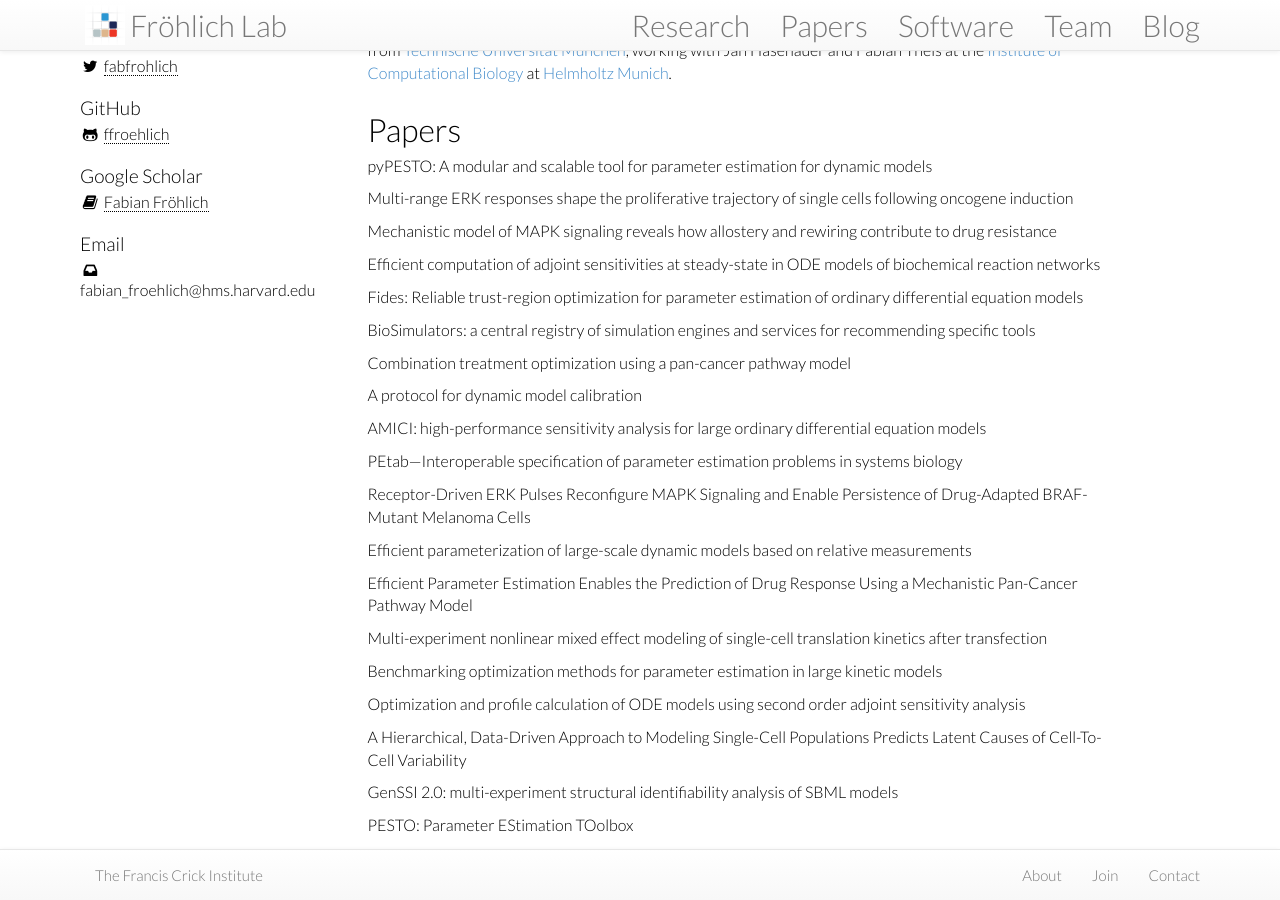
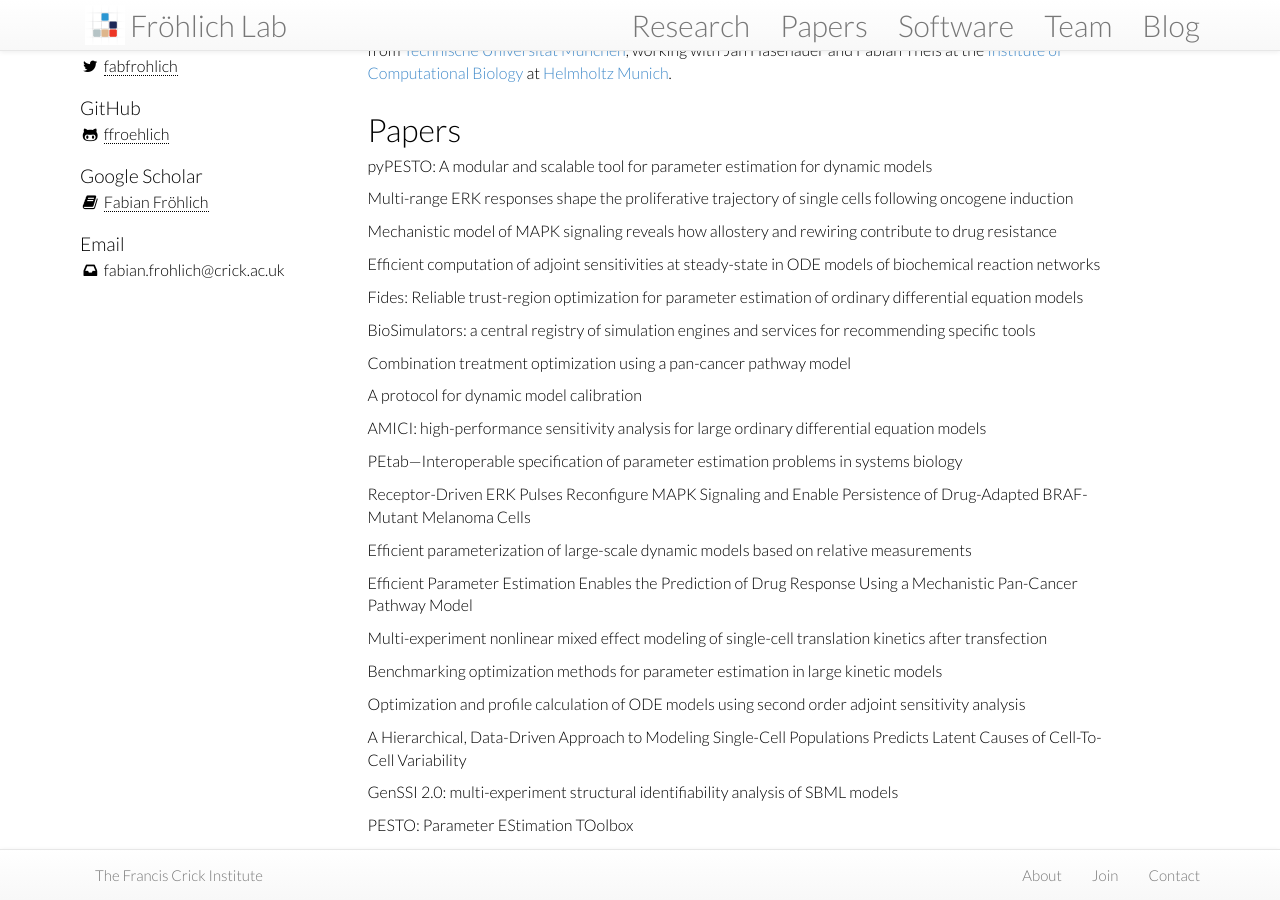
Before and after one commit to frohlich-lab/frohlichlab.github.io, a Jekyll site: the page built from team/_posts/2022-10-02-fabian-frohlich.md, in a window 1280 px wide and 900 px high, scrolled down 388 px. Built offline with Jekyll 4.4.1, drawn with Linux system fonts in a browser that asks for light colours; nearby versions of some CDN libraries.

Commit message:
Update 2022-10-02-fabian-frohlich.md

```diff
--- a/team/_posts/2022-10-02-fabian-frohlich.md
+++ b/team/_posts/2022-10-02-fabian-frohlich.md
@@ -4,7 +4,7 @@ title: "Fabian Fröhlich"
 position: Principal Investigator
 nickname: Fabian
 handle: ff
-email: fabian_froehlich@hms.harvard.edu
+email: fabian.frohlich@crick.ac.uk
 twitter: fabfrohlich
 github: ffroehlich
 scholar: pGYETGQAAAAJ
```
